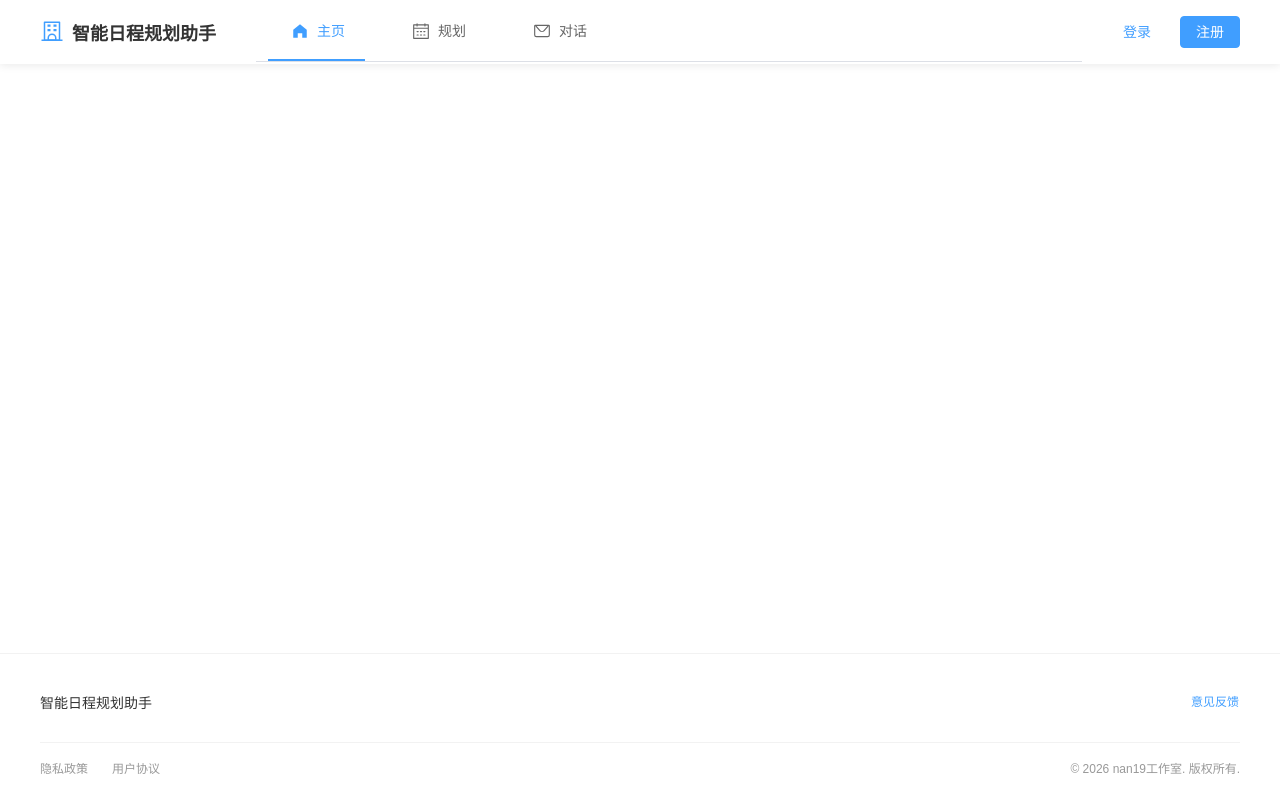
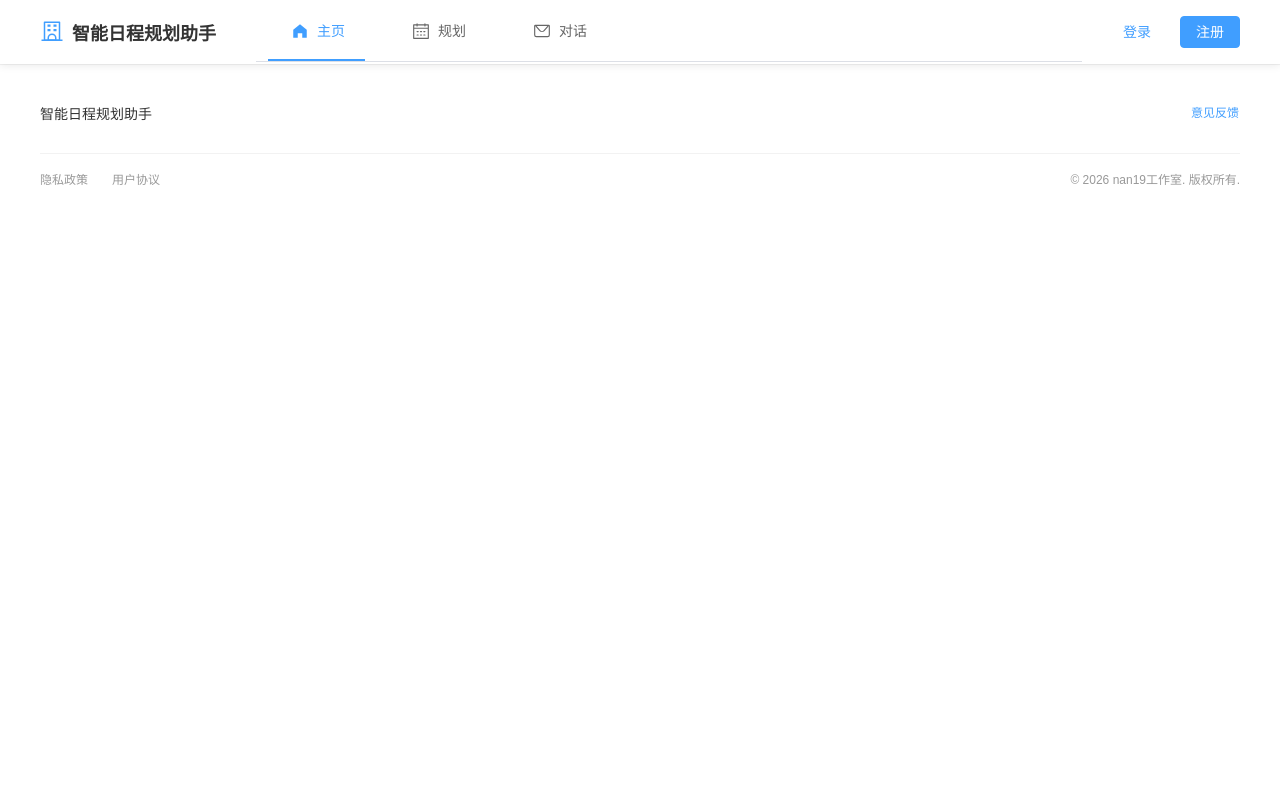
Before and after one commit to BillyNanLu/AIScheduleAssistant, a Vue app in the folder frontend/: page / in a window 1280 px wide. Built offline with nearby package versions, Linux system fonts and the light colour scheme.

Commit message:
fix(frontend:layout): unfix the footer and keep only the header fixed to the top

```diff
--- a/frontend/src/views/Layout.vue
+++ b/frontend/src/views/Layout.vue
@@ -24,26 +24,22 @@ import Footer from "@/components/layout/Footer.vue";
 </template>
 
 <style scoped>
-/* 全局重置：禁止 body/html 滚动 */
 :global(html),
 :global(body) {
-  height: 100%;
-  overflow: hidden;
   margin: 0;
   padding: 0;
 }
 
-/* 整个布局容器：占满视口，纵向弹性布局，不溢出 */
 .layout-wrapper {
-  display: flex;
-  flex-direction: column;
-  height: 100vh;
-  overflow: hidden;
+  min-height: 100vh;
 }
 
-/* Header：固定高度，不压缩；!important 覆盖 el-header 默认的 padding */
+/* header 吸顶，内容滚动时始终可见 */
 .layout-header {
-  flex-shrink: 0;
+  position: fixed;
+  top: 0;
+  left: 0;
+  right: 0;
   height: 64px !important;
   background-color: #fff;
   box-shadow: 0 2px 8px rgba(0, 0, 0, 0.08);
@@ -60,16 +56,11 @@ import Footer from "@/components/layout/Footer.vue";
   height: 64px;
 }
 
-/* Main：撑满剩余空间，自身独立滚动 */
+/* 补偿 fixed header 占据的 64px */
 .layout-main {
-  flex: 1;
-  overflow-y: auto;
-  overflow-x: hidden;
-  -webkit-overflow-scrolling: touch;
-  will-change: scroll-position;
+  padding-top: 64px;
 }
 
-/* Footer：不压缩，自然高度 */
 .layout-footer-wrap {
   flex-shrink: 0;
 }
```
